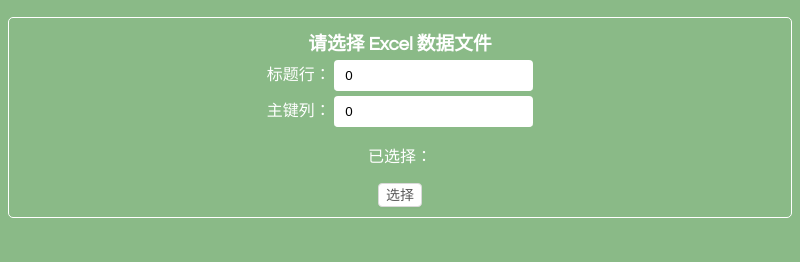
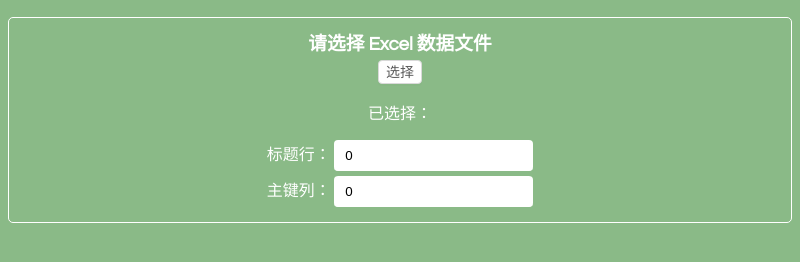
Before and after one commit to angela-1/canna, an Electron app: page index.html in a window 800 px wide. Shown: the part 78-340 px from the top of the page. Drawn offline with Linux system fonts and the light colour scheme.

Commit message:
UPDATE: prepare update to 5.

```diff
--- a/components/choosexlsx.js
+++ b/components/choosexlsx.js
@@ -33,6 +33,12 @@
 <div class="slotarea">
 <h3>请选择 Excel 数据文件</h3>
 <div class="line">
+<button type="button" v-on:click="chooseXlsx">选择</button>
+<p>
+已选择：<strong>{{xlsxFile}}</strong>
+</p>
+</div>
+<div class="line">
 标题行：
 <input type="number" v-model="titleLine" />
 </div>
@@ -40,10 +46,6 @@
 主键列：
 <input type="number" v-model="primary" />
 </div>
-<p>
-已选择：<strong>{{xlsxFile}}</strong>
-</p>
-<button type="button" v-on:click="chooseXlsx">选择</button>
 </div>
 `
 })
--- a/index.html
+++ b/index.html
@@ -41,7 +41,7 @@
   }
 
   .slotarea {
-    padding: 10px;
+    padding: 10px 20px;
     border: 1px solid white;
     border-radius: 5px;
   }
--- a/package.json
+++ b/package.json
@@ -18,13 +18,13 @@
   "author": "GitHub",
   "license": "CC0-1.0",
   "devDependencies": {
-    "electron": "^4.0.7",
+    "electron": "^5.0.6",
     "electron-packager": "^13.1.1",
     "electron-reload": "^1.4.0"
   },
   "dependencies": {
-    "docxtemplater": "^3.9.9",
+    "docxtemplater": "^3.13.5",
     "jszip": "^2.6.1",
-    "xlsx": "^0.14.1"
+    "xlsx": "^0.14.3"
   }
 }
```
Also changed, not shown: main.js (+8 -1 lines), 1 other file.
